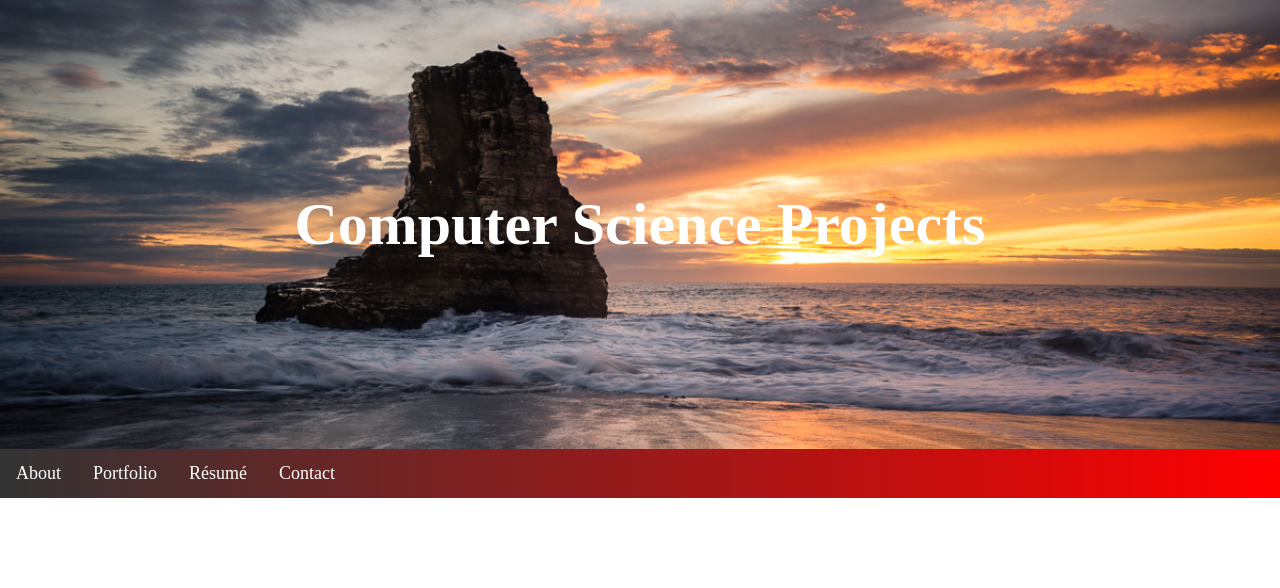
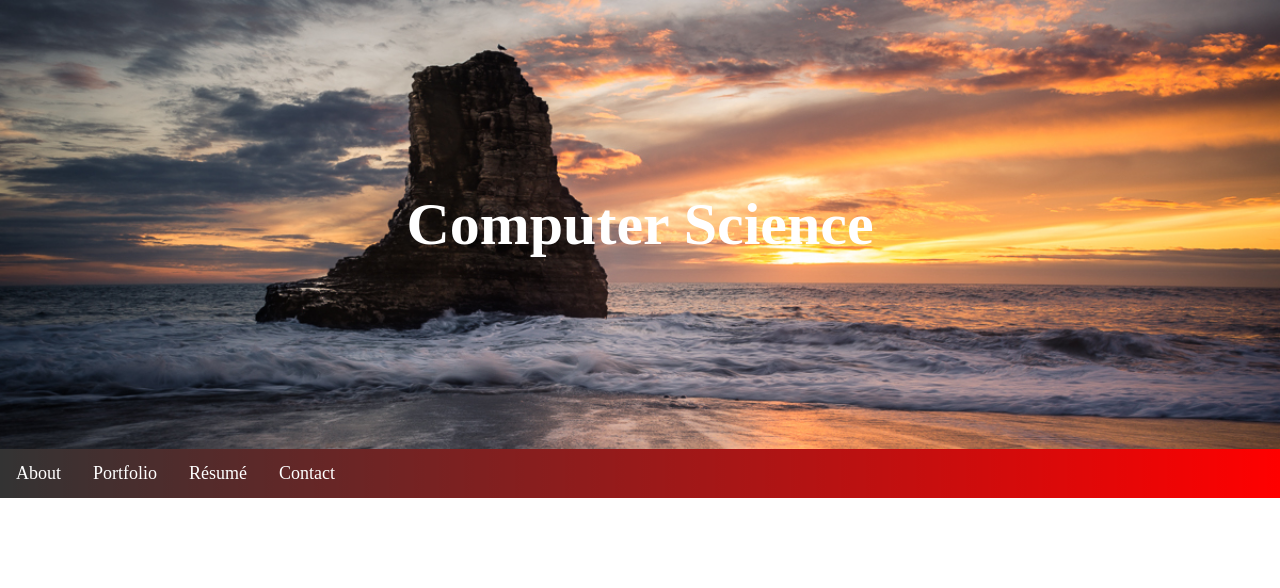
Before and after one commit to albert99tseng/albert99tseng.github.io, a plain HTML site: page comp.html in a window 1280 px wide. Shown: the top 588 px of the page. Drawn offline with Linux system fonts and the light colour scheme.

Commit message:
fixed headers

```diff
--- a/comp.html
+++ b/comp.html
@@ -6,7 +6,7 @@
 		<link href = "css/comp.css" rel="stylesheet"/>
 
 		<div class = "name">
-			<h1> Computer Science Projects </h1>
+			<h1> Computer Science</h1>
 		</div>
 
 	</head>
```
Also changed, not shown: design.html (+1 -1 lines), photo.html (+1 -1 lines).
